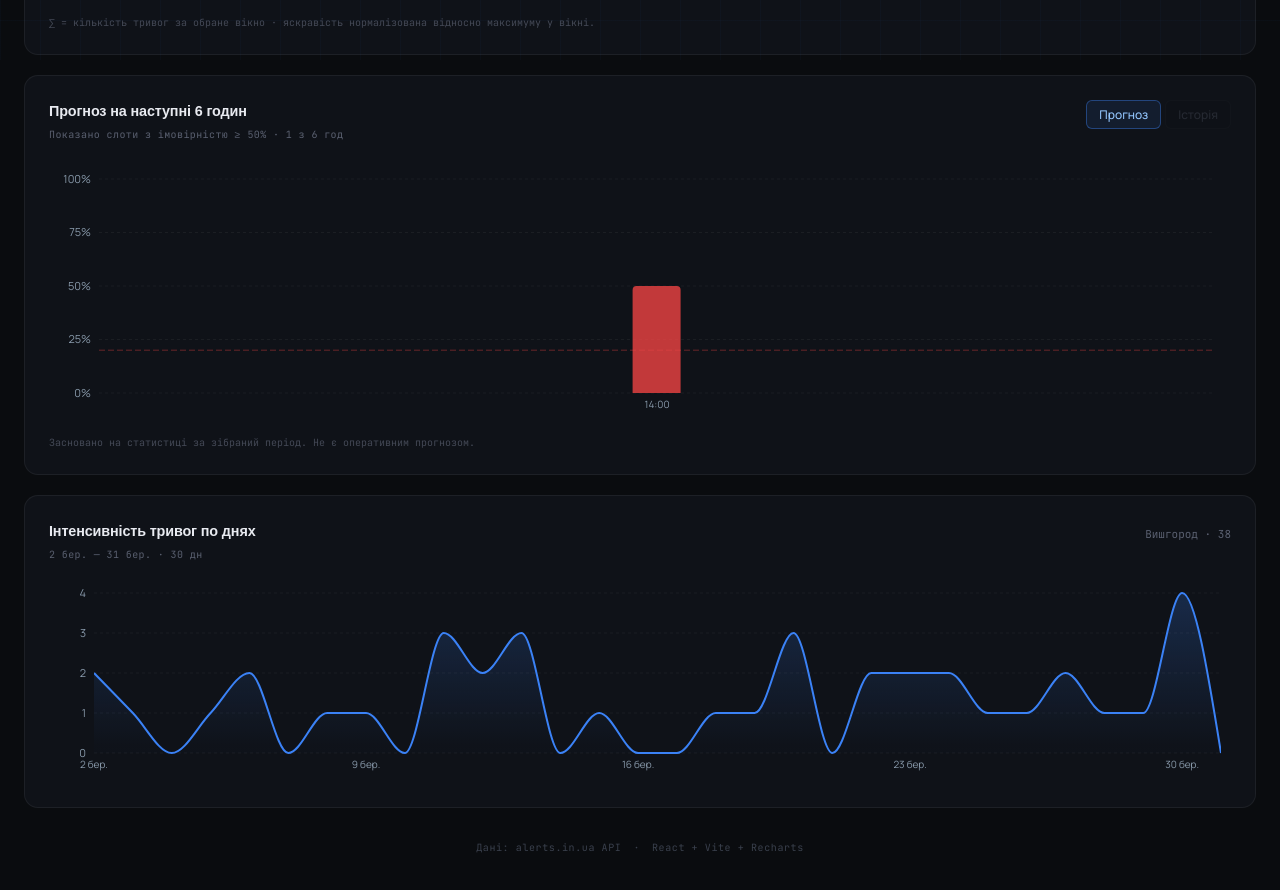
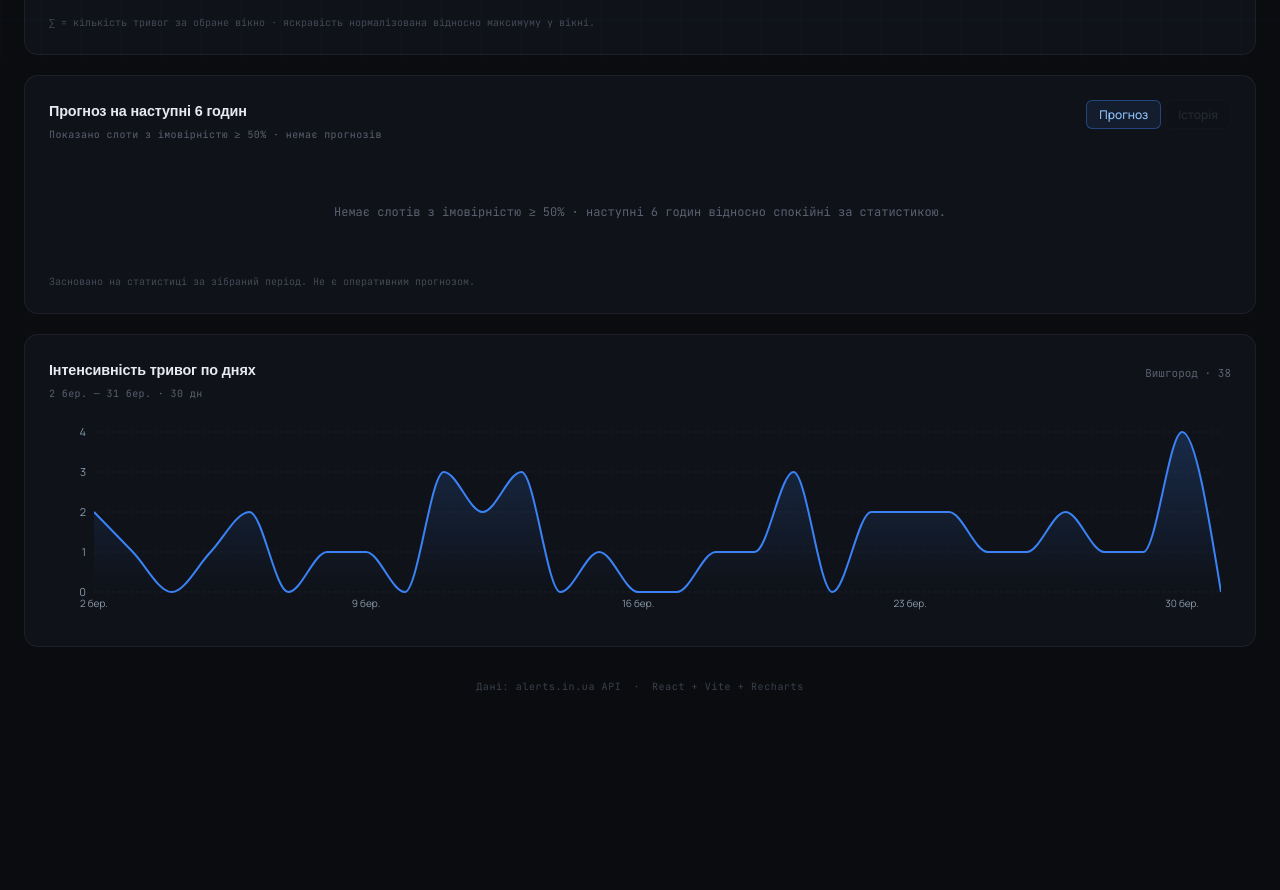
Before and after one commit to viacheslavari-sys/air-alert-dashboard, a React (Vite) app: page / in a window 1280 px wide. Shown: the part 740-1630 px from the top of the page. After the commit the page ends 1483 px from the top, so only its background shows below. Built offline with nearby package versions, Linux system fonts and the light colour scheme; a web font is replaced by a local one.

Commit message:
Скрізь — і у фронтенді і в Action — тепер використовується Europe/Kiev timezone.

```diff
--- a/src/components/ForecastChart.jsx
+++ b/src/components/ForecastChart.jsx
@@ -13,11 +13,17 @@ const RANGE_OPTIONS = [
   { label: 'Весь час', days: 999 },
 ]
 
-// Форматуємо дату для осі X
+// Форматуємо дату для осі X — відображаємо в київському часі
 function fmtDt(isoStr) {
   const d = new Date(isoStr)
-  return d.toLocaleDateString('uk-UA', { day: 'numeric', month: 'numeric' }) +
-    ' ' + String(d.getUTCHours()).padStart(2, '0') + ':00'
+  const kyivStr = d.toLocaleString('uk-UA', {
+    timeZone : 'Europe/Kiev',
+    day      : 'numeric',
+    month    : 'numeric',
+    hour     : '2-digit',
+    minute   : '2-digit',
+  })
+  return kyivStr
 }
 
 function ForecastTooltip({ active, payload }) {
--- a/src/data/mockAlerts.js
+++ b/src/data/mockAlerts.js
@@ -252,11 +252,12 @@ export function computeForecast(alerts, hoursAhead) {
   var dowObserved = Array(7).fill(0)
   var datesSeen   = new Set()
   alerts.forEach(function(a) {
-    var dateKey = a.started_at.slice(0, 10)
+    var d       = new Date(a.started_at)
+    var kyivDay = new Date(d.toLocaleString('en-US', { timeZone: 'Europe/Kiev' }))
+    var dateKey = kyivDay.toISOString().slice(0, 10)
     if (datesSeen.has(dateKey)) return
     datesSeen.add(dateKey)
-    var d   = new Date(a.started_at)
-    var dow = (d.getDay() + 6) % 7
+    var dow = (kyivDay.getDay() + 6) % 7
     dowObserved[dow]++
   })
 
@@ -296,8 +297,9 @@ export function computeForecast(alerts, hoursAhead) {
   for (var i = 1; i <= hoursAhead; i++) {
     var future = new Date(now.getTime() + i * 3600000)
     future.setMinutes(0, 0, 0)
-    var dow  = (future.getDay() + 6) % 7
-    var hour = future.getHours()
+    var kyivFuture = new Date(future.toLocaleString('en-US', { timeZone: 'Europe/Kiev' }))
+    var dow  = (kyivFuture.getDay() + 6) % 7
+    var hour = kyivFuture.getHours()
 
     var prob = slotProb(dow, hour)
 
```
